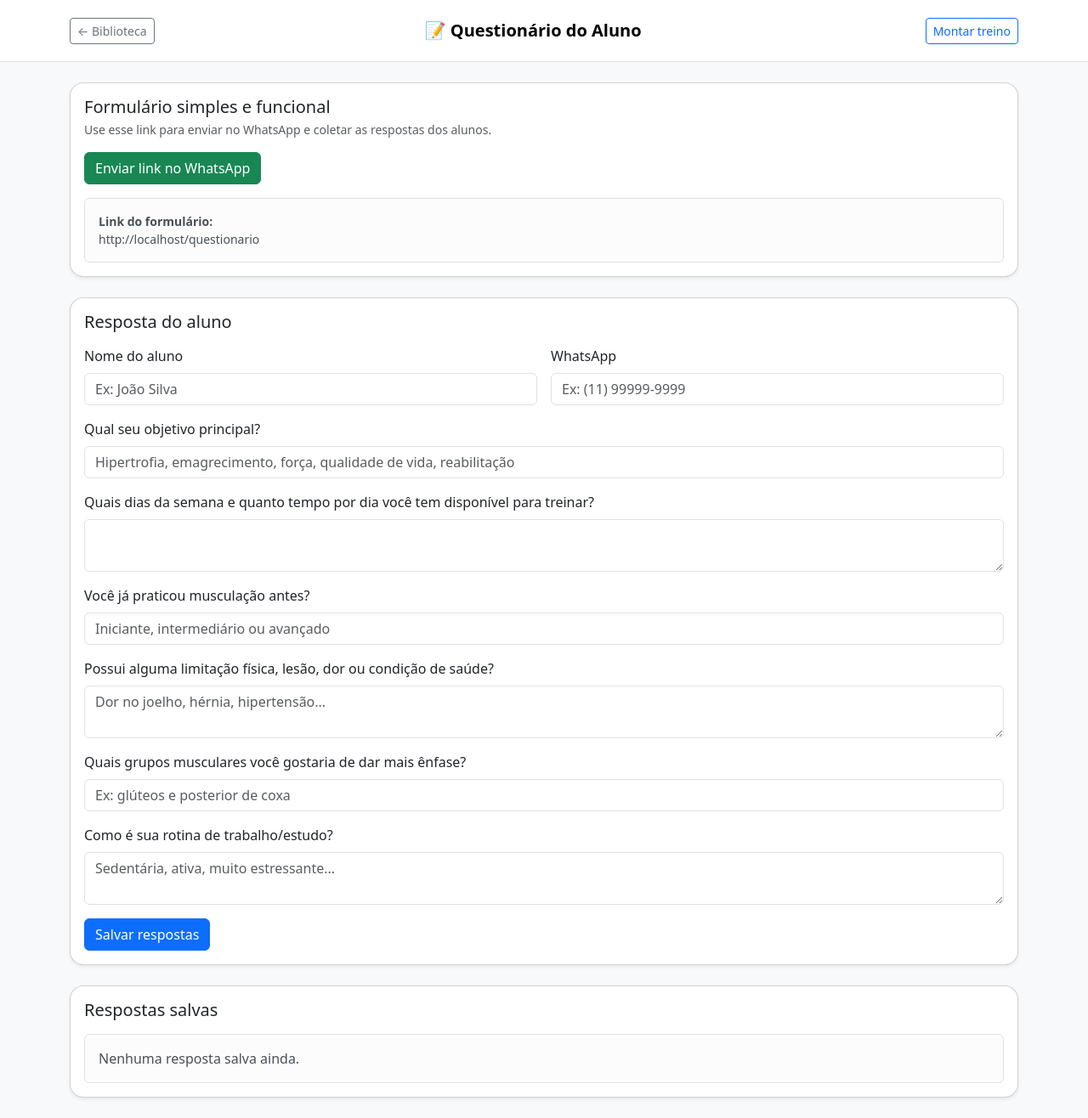
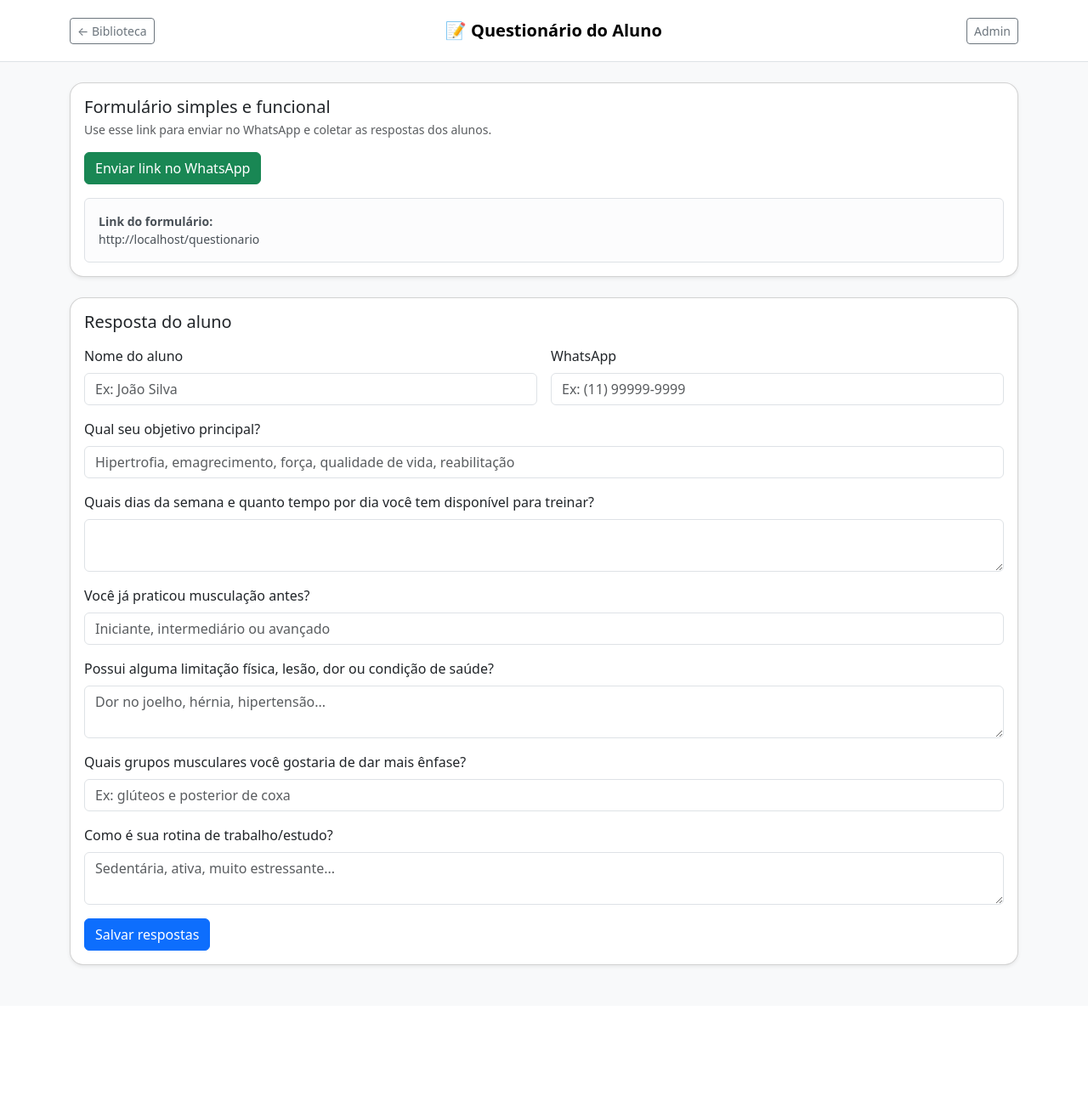
Before and after one commit to MarcosJoseChaves/treino-gym-app-01, a Flask app: page /questionario in a window 1280 px wide. Shown: the whole page at 85% size. After the commit the page ends 1139 px from the top, so only its background shows below. Run offline with Flask 3, Linux system fonts and the light colour scheme.

Commit message:
login do admin

```diff
--- a/app.py
+++ b/app.py
@@ -1,4 +1,4 @@
-from flask import Flask, render_template, request, abort, send_file, url_for, redirect
+from flask import Flask, render_template, request, abort, send_file, url_for, redirect, session
 import json
 import os
 import io
@@ -8,9 +8,21 @@ import uuid
 from urllib.parse import quote
 
 app = Flask(__name__)
+app.secret_key = os.environ.get("SECRET_KEY", "trocar-em-producao")
 
-DATA_FILE = os.path.join(os.path.dirname(__file__), "exercicios.json")
-QUESTIONARIO_FILE = os.path.join(os.path.dirname(__file__), "questionario_respostas.json")
+ADMIN_PASSWORD = os.environ.get("ADMIN_PASSWORD", "admin123")
+
+BASE_DIR = os.path.dirname(__file__)
+DATA_FILE = os.path.join(BASE_DIR, "exercicios.json")
+TREINOS_FILE = os.path.join(BASE_DIR, "treinos.json")
+QUESTIONARIO_FILE = os.path.join(BASE_DIR, "questionario_respostas.json")
+
+
+def caminho_arquivo(nome_constante, fallback_nome_arquivo):
+    caminho = globals().get(nome_constante)
+    if caminho:
+        return caminho
+    return os.path.join(BASE_DIR, fallback_nome_arquivo)
 
 TIPOS_TREINO = ["A", "B", "C", "D"]
 OBJETIVOS_TREINO = [
@@ -38,6 +50,22 @@ MUSCULOS_ALVO_PADRAO = [
     "Panturrilhas",
     "Abdômen",
 ]
+
+
+
+def admin_ativo():
+    return session.get("admin_logado") is True
+
+
+def exigir_admin_ou_redirect():
+    if admin_ativo():
+        return None
+    return redirect(url_for("admin_login", proximo=request.full_path if request.query_string else request.path))
+
+
+@app.context_processor
+def injetar_estado_admin():
+    return {"is_admin": admin_ativo()}
 
 def carregar_exercicios():
     """Carrega a lista de exercícios do JSON."""
@@ -159,11 +187,12 @@ def index_por_id(exercicios):
 
 
 def carregar_treinos():
-    if not os.path.exists(TREINOS_FILE):
+    treinos_file = caminho_arquivo("TREINOS_FILE", "treinos.json")
+    if not os.path.exists(treinos_file):
         return []
 
     try:
-        with open(TREINOS_FILE, "r", encoding="utf-8") as f:
+        with open(treinos_file, "r", encoding="utf-8") as f:
             data = json.load(f)
     except (json.JSONDecodeError, OSError):
         return []
@@ -172,16 +201,18 @@ def carregar_treinos():
 
 
 def salvar_treinos(treinos):
-    with open(TREINOS_FILE, "w", encoding="utf-8") as f:
+    treinos_file = caminho_arquivo("TREINOS_FILE", "treinos.json")
+    with open(treinos_file, "w", encoding="utf-8") as f:
         json.dump(treinos, f, ensure_ascii=False, indent=2)
 
 
 def carregar_respostas_questionario():
-    if not os.path.exists(QUESTIONARIO_FILE):
+    questionario_file = caminho_arquivo("QUESTIONARIO_FILE", "questionario_respostas.json")
+    if not os.path.exists(questionario_file):
         return []
 
     try:
-        with open(QUESTIONARIO_FILE, "r", encoding="utf-8") as f:
+        with open(questionario_file, "r", encoding="utf-8") as f:
             data = json.load(f)
     except (json.JSONDecodeError, OSError):
         return []
@@ -190,7 +221,8 @@ def carregar_respostas_questionario():
 
 
 def salvar_respostas_questionario(respostas):
-    with open(QUESTIONARIO_FILE, "w", encoding="utf-8") as f:
+    questionario_file = caminho_arquivo("QUESTIONARIO_FILE", "questionario_respostas.json")
+    with open(questionario_file, "w", encoding="utf-8") as f:
         json.dump(respostas, f, ensure_ascii=False, indent=2)
 
 
@@ -223,10 +255,12 @@ def normalizar_item_treino(item):
         data_treino = normalizar_data_iso(item.get("criado_em"))
     item["data_treino"] = data_treino
 
-    # Link público permanente: mantém compatibilidade com links antigos
+   # Link público permanente: mantém compatibilidade com links antigos
     # e evita quebra quando o treino for editado no futuro.
     if not item.get("link_id"):
         item["link_id"] = item.get("id") or uuid.uuid4().hex[:8]
+    if not item.get("public_token"):
+        item["public_token"] = uuid.uuid4().hex[:12]
 
     aliases = normalizar_lista_texto(item.get("link_aliases"))
     if item["id"] and item["id"] != item["link_id"]:
@@ -240,7 +274,7 @@ def treinos_por_id(treinos):
 
 
 def gerar_whatsapp_link_treino(treino_id, treino):
-    destino = url_for("visualizar_treino", treino_id=treino_id, _external=True)
+    destino = url_for("visualizar_treino", treino_id=treino_id, token=treino.get("public_token") or "", _external=True)
     mensagem = (
         f"Treino do aluno {treino.get('aluno') or 'Sem nome'}\n"
         f"Tipo(s): {exibir_lista(treino.get('tipos') or treino.get('tipo'))}\n"
@@ -315,6 +349,9 @@ def index():
 
 @app.route("/treino", methods=["GET", "POST"])
 def montar_treino():
+    bloqueio = exigir_admin_ou_redirect()
+    if bloqueio:
+        return bloqueio
     exercicios = carregar_exercicios()
     mapa_exercicios = index_por_id(exercicios)
     grupos = obter_grupos_validos(exercicios)
@@ -458,6 +495,7 @@ def montar_treino():
             "grupo": exibir_lista(grupos_musculares, fallback=""),
             "data_treino": data_treino,
             "link_id": link_id,
+            "public_token": uuid.uuid4().hex[:12],
             "link_aliases": [],
             "exercicios": itens,
             "criado_em": datetime.utcnow().isoformat(),
@@ -470,6 +508,7 @@ def montar_treino():
                 if treino_existente.get("id") == treino_id_form:
                     payload["criado_em"] = treino_existente.get("criado_em") or payload["criado_em"]
                     payload["link_id"] = treino_existente.get("link_id") or payload["link_id"]
+                    payload["public_token"] = treino_existente.get("public_token") or payload["public_token"]
                     payload["link_aliases"] = normalizar_lista_texto(
                         (treino_existente.get("link_aliases") or [])
                         + ([treino_existente.get("id")] if treino_existente.get("id") else [])
@@ -563,6 +602,12 @@ def visualizar_treino(treino_id):
     if not treino:
         abort(404)
 
+    if not admin_ativo():
+        token_recebido = (request.args.get("token") or "").strip()
+        token_esperado = (treino.get("public_token") or "").strip()
+        if not token_esperado or token_recebido != token_esperado:
+            abort(403)
+
     itens = []
     for item in treino.get("exercicios", []):
         if not isinstance(item, dict):
@@ -583,7 +628,7 @@ def visualizar_treino(treino_id):
             }
         )
 
-    destino = url_for("visualizar_treino", treino_id=treino.get("link_id") or treino_id, _external=True)
+    destino = url_for("visualizar_treino", treino_id=treino.get("link_id") or treino_id, token=treino.get("public_token") or "", _external=True)
     mensagem = (
         f"Treino do aluno {treino.get('aluno') or 'Sem nome'}\n"
         f"Tipo(s): {exibir_lista(treino.get('tipos') or treino.get('tipo'))}\n"
@@ -604,6 +649,9 @@ def visualizar_treino(treino_id):
 
 @app.route("/treino/<treino_id>/excluir", methods=["POST"])
 def excluir_treino(treino_id):
+    bloqueio = exigir_admin_ou_redirect()
+    if bloqueio:
+        return bloqueio
     treinos = [normalizar_item_treino(t) for t in carregar_treinos()]
     treinos_filtrados = [t for t in treinos if t.get("id") != treino_id]
 
@@ -717,8 +765,35 @@ def questionario_aluno():
         salvar_respostas_questionario(respostas)
         return redirect(url_for("questionario_aluno", salvo="1"))
 
-    respostas = carregar_respostas_questionario()
-    respostas_ordenadas = list(reversed(respostas))
+    respostas_ordenadas = []
+    nome_filtro = ""
+    data_inicio_filtro = ""
+    data_fim_filtro = ""
+
+    if admin_ativo():
+        respostas = carregar_respostas_questionario()
+        nome_filtro = limpar_texto_campo(request.args.get("nome") or "")
+        data_inicio_filtro = normalizar_data_iso(request.args.get("data_inicio") or "")
+        data_fim_filtro = normalizar_data_iso(request.args.get("data_fim") or "")
+
+        respostas_filtradas = []
+        for resposta in respostas:
+            if not isinstance(resposta, dict):
+                continue
+
+            nome_resposta = limpar_texto_campo(resposta.get("nome"))
+            data_resposta = normalizar_data_iso(resposta.get("criado_em"))
+
+            if nome_filtro and nome_filtro.lower() not in nome_resposta.lower():
+                continue
+            if data_inicio_filtro and (not data_resposta or data_resposta < data_inicio_filtro):
+                continue
+            if data_fim_filtro and (not data_resposta or data_resposta > data_fim_filtro):
+                continue
+
+            respostas_filtradas.append(resposta)
+
+        respostas_ordenadas = list(reversed(respostas_filtradas))
     link_formulario = url_for("questionario_aluno", _external=True)
     mensagem = (
         "Oi! Para montar seu treino com mais precisão, responda este formulário rápido:\n"
@@ -732,7 +807,33 @@ def questionario_aluno():
         respostas=respostas_ordenadas,
         link_formulario=link_formulario,
         whatsapp_link=whatsapp_link,
+        pode_ver_respostas=admin_ativo(),
+        nome_filtro=nome_filtro,
+        data_inicio_filtro=data_inicio_filtro,
+        data_fim_filtro=data_fim_filtro,
     )
+
+@app.route("/admin/login", methods=["GET", "POST"])
+def admin_login():
+    erro = ""
+    proximo = (request.args.get("proximo") or request.form.get("proximo") or "").strip()
+
+    if request.method == "POST":
+        senha = (request.form.get("senha") or "").strip()
+        if senha and senha == ADMIN_PASSWORD:
+            session["admin_logado"] = True
+            if proximo.startswith("/"):
+                return redirect(proximo)
+            return redirect(url_for("montar_treino"))
+        erro = "Senha inválida."
+
+    return render_template("admin_login.html", erro=erro, proximo=proximo)
+
+
+@app.route("/admin/logout", methods=["POST"])
+def admin_logout():
+    session.pop("admin_logado", None)
+    return redirect(url_for("index"))
 
 
 if __name__ == "__main__":
--- a/templates/questionario.html
+++ b/templates/questionario.html
@@ -13,7 +13,7 @@
   <div class="container py-2 d-flex justify-content-between align-items-center">
     <a href="/" class="btn btn-sm btn-outline-secondary">← Biblioteca</a>
     <span class="navbar-brand fw-semibold">📝 Questionário do Aluno</span>
-    <a href="/treino" class="btn btn-sm btn-outline-primary">Montar treino</a>
+    {% if is_admin %}<a href="/treino" class="btn btn-sm btn-outline-primary">Montar treino</a>{% else %}<a href="/admin/login" class="btn btn-sm btn-outline-secondary">Admin</a>{% endif %}
   </div>
 </nav>
 
@@ -94,9 +94,30 @@
     </div>
   </div>
 
+  {% if pode_ver_respostas %}
+
   <div class="card shadow-sm">
     <div class="card-body">
       <h5 class="card-title mb-3">Respostas salvas</h5>
+
+      <form method="GET" class="row g-2 align-items-end mb-3">
+        <div class="col-12 col-md-6">
+          <label class="form-label mb-1">Filtrar por nome</label>
+          <input class="form-control" name="nome" value="{{ nome_filtro }}" placeholder="Digite o nome do aluno">
+        </div>
+        <div class="col-6 col-md-3">
+          <label class="form-label mb-1">Data início</label>
+          <input class="form-control" type="date" name="data_inicio" value="{{ data_inicio_filtro }}">
+        </div>
+        <div class="col-6 col-md-3">
+          <label class="form-label mb-1">Data fim</label>
+          <input class="form-control" type="date" name="data_fim" value="{{ data_fim_filtro }}">
+        </div>
+        <div class="col-12 d-grid d-md-flex gap-2">
+          <button class="btn btn-outline-primary" type="submit">Filtrar respostas</button>
+          <a class="btn btn-outline-secondary" href="/questionario">Limpar filtros</a>
+        </div>
+      </form>
 
       {% if respostas|length == 0 %}
       <div class="alert alert-light border mb-0">Nenhuma resposta salva ainda.</div>
@@ -130,6 +151,7 @@
       {% endif %}
     </div>
   </div>
+  {% endif %}
 </div>
 </body>
 </html>
--- a/templates/treino_view.html
+++ b/templates/treino_view.html
@@ -11,7 +11,7 @@
 
 <nav class="navbar bg-white border-bottom sticky-top">
   <div class="container py-2 d-flex justify-content-between align-items-center">
-    <a href="/treino" class="btn btn-sm btn-outline-secondary">← Montar outro</a>
+    {% if is_admin %}<a href="/treino" class="btn btn-sm btn-outline-secondary">← Montar outro</a>{% else %}<a href="/" class="btn btn-sm btn-outline-secondary">← Biblioteca</a>{% endif %}
     <span class="navbar-brand fw-semibold">✅ Treino salvo</span>
     <a href="/" class="btn btn-sm btn-outline-secondary">Biblioteca</a>
   </div>
@@ -23,12 +23,14 @@
       <div class="card shadow-sm">
         <div class="card-body">
           <h4 class="card-title">Treino de {{ treino.aluno }}</h4>
+          {% if is_admin %}
           <div class="d-flex gap-2 mb-3 flex-wrap">
             <a class="btn btn-outline-warning btn-sm" href="/treino?editar={{ treino.id }}">Editar treino</a>
             <form method="POST" action="/treino/{{ treino.id }}/excluir" onsubmit="return confirm('Excluir este treino?');" class="d-inline">
               <button class="btn btn-outline-danger btn-sm" type="submit">Excluir treino</button>
             </form>
           </div>
+          {% endif %}
           <p class="text-muted mb-4">
             Tipo(s): <strong>{{ treino.tipo or '-' }}</strong>
             · Objetivo: <strong>{{ treino.objetivo }}</strong>
```
Also changed, not shown: questionario_respostas.json (added, +14 -0 lines), templates/admin_login.html (added, +34 -0 lines), templates/index.html (+7 -0 lines).
